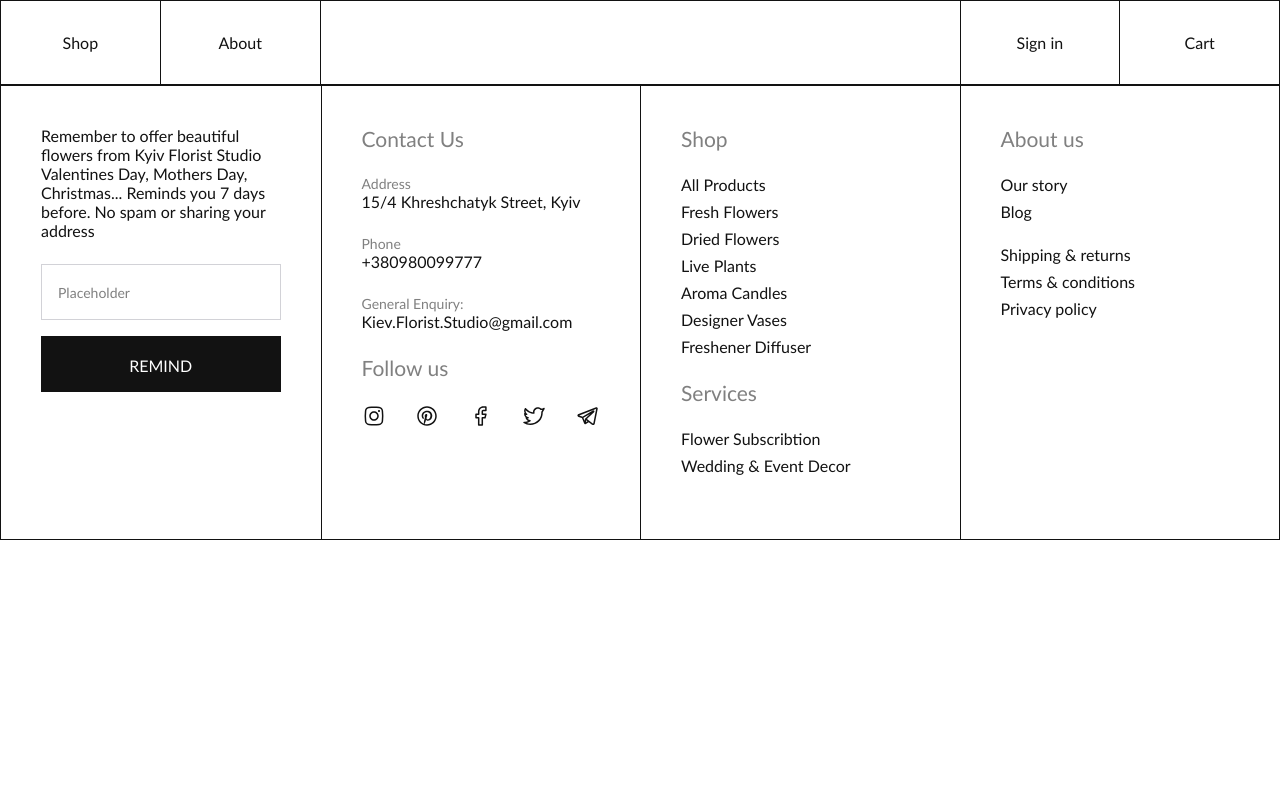
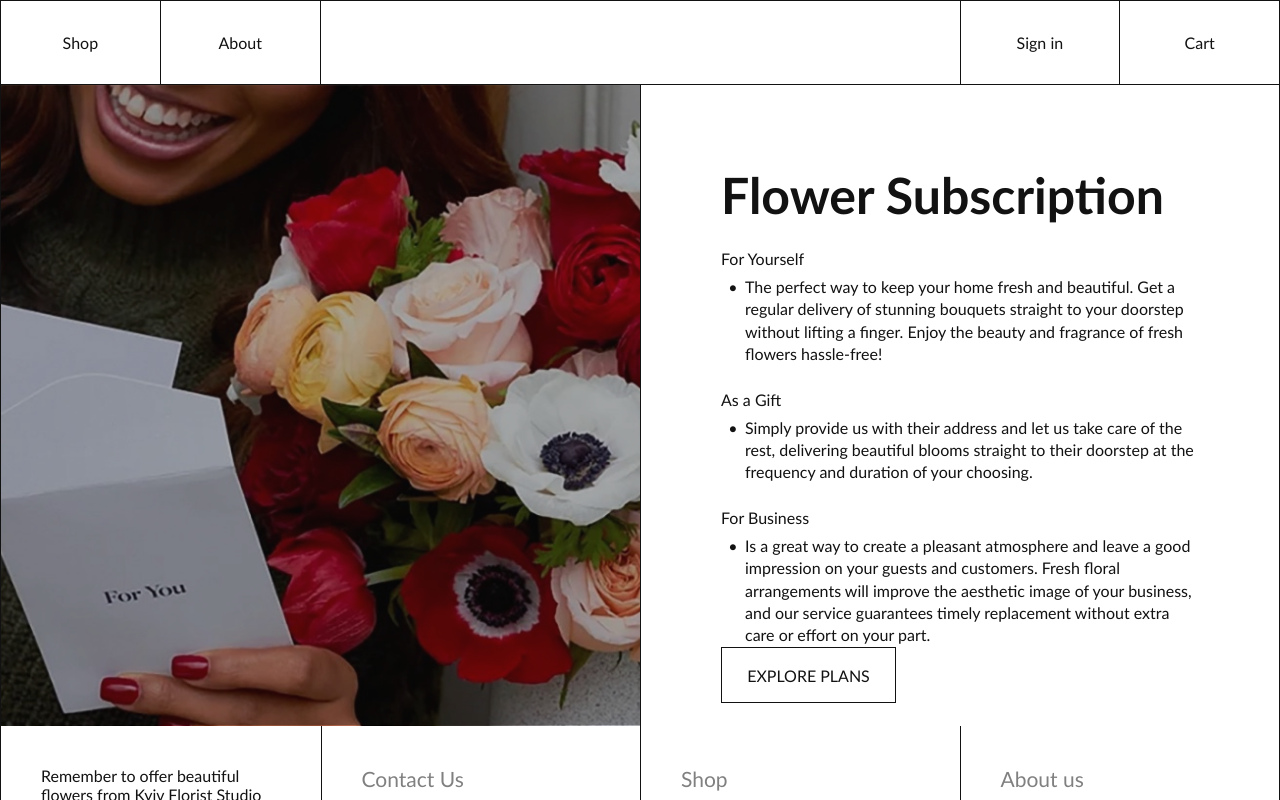
Before and after one commit to Pascal-Adrian/luxe_bouquets, a React (Vite) app: page /subscribtion in a window 1280 px wide. Shown: the top 800 px of the page. Built offline with nearby package versions, Linux system fonts and the light colour scheme.

Commit message:
add first section to subscribtion page

```diff
--- a/src/App.tsx
+++ b/src/App.tsx
@@ -10,6 +10,7 @@ import { useState } from "react";
 import { cart } from "./types/cart_type.tsx";
 import { AppContext } from "./utils/Context.tsx";
 import AboutPage from "./pages/AboutPage/AboutPage.tsx";
+import SubscribtionPage from "./pages/SubscribtionPage/SubscribtionPage.tsx";
 
 function App() {
   const [cartData, setCartData] = useState<cart>([] as cart);
@@ -26,6 +27,7 @@ function App() {
             <Route path="/shop/:category" element={<CategoryPage />} />
             <Route path="/shop/:category/:product" element={<ProductPage />} />
             <Route path="/about" element={<AboutPage />} />
+            <Route path="/subscribtion" element={<SubscribtionPage />} />
           </Routes>
           <Footer />
         </Router>
--- a/src/pages/HomePage/HomePage.tsx
+++ b/src/pages/HomePage/HomePage.tsx
@@ -65,7 +65,7 @@ function HomePage() {
       </section>
       <section className="home-page-about-section">
         <div className="home-page-about-section-left-side">
-          <h1>About us</h1>
+          <h2>About us</h2>
         </div>
         <div className="home-page-about-section-right-side">
           <p className="home-page-about-section-right-side-overline">
@@ -91,7 +91,7 @@ function HomePage() {
       </section>
       <section className="home-page-why-us">
         <div className="home-page-why-us-left-side">
-          <h1>Why choose us?</h1>
+          <h2>Why choose us?</h2>
         </div>
         <div className="home-page-why-us-right-side">
           <div className="home-page-why-us-right-side-section">
@@ -139,7 +139,7 @@ function HomePage() {
       <section className="home-page-talk">
         <div className="home-page-talk-left-side">
           <div className="home-page-talk-left-side-top">
-            <h1>Let's Talk</h1>
+            <h2>Let's Talk</h2>
             <p>
               Enter your number and we'll call you back ASAP to help you with
               any questions or to place an order
@@ -192,7 +192,7 @@ function HomePage() {
         </div>
       </section>
       <section className="home-page-service">
-        <h1>Our Service</h1>
+        <h2 className="home-page-service-title">Our Service</h2>
         <div className="home-page-service-subscription">
           <img
             src="src/assets/images/Secondary_Images/service_image.webp"
@@ -200,13 +200,13 @@ function HomePage() {
           />
           <div className="home-page-service-section">
             <p className="home-page-service-overline">SERVICE</p>
-            <h2>Flower Subscribtion</h2>
+            <h2 className="home-page-service-subtitle">Flower Subscribtion</h2>
             <p>
               Experience the convenience and savings of regular flower
               deliveries with our flexible subscription service - up to 30% more
               profitable than one-time purchases.
             </p>
-            <Link to="/" className="button">
+            <Link to="/subscribtion" className="button">
               subscribe
             </Link>
           </div>
@@ -214,7 +214,9 @@ function HomePage() {
         <div className="home-page-service-events">
           <div className="home-page-service-section">
             <p className="home-page-service-overline">service</p>
-            <h2>Wedding & Event Decor</h2>
+            <h2 className="home-page-service-subtitle">
+              Wedding & Event Decor
+            </h2>
             <p>
               Let our team of expert florists and designers create stunning,
               <br />
@@ -229,7 +231,7 @@ function HomePage() {
         <div className="home-page-service-section">
           <GoogleLogo className="home-page-service-logo" />
           <p className="home-page-service-overline">REVIEWS</p>
-          <h2>Our Clients Say</h2>
+          <h2 className="home-page-service-subtitle">Our Clients Say</h2>
           <div className="home-page-service-review">
             <button
               onClick={handleLeftChevronClick}
--- a/src/pages/HomePage/_home-page.scss
+++ b/src/pages/HomePage/_home-page.scss
@@ -265,7 +265,7 @@
   .home-page-service {
     grid-template-columns: 100%;
 
-    h1 {
+    .home-page-service-title {
       text-align: center;
       padding: 80px;
       border-bottom: $border;
@@ -276,7 +276,7 @@
       margin-bottom: 24px;
     }
 
-    h2 {
+    .home-page-service-subtitle {
       margin-bottom: 16px;
     }
 
@@ -486,7 +486,7 @@
         }
       }
 
-      &-events {
+      .home-page-service-events {
         height: 107vw;
       }
     }
@@ -602,7 +602,7 @@
         width: 100%;
       }
 
-      h1 {
+      .home-page-service-title {
         padding: 40px 16px;
       }
 
@@ -622,8 +622,8 @@
         }
       }
 
-      &-events {
-        height: fit-content;
+      .home-page-service-events {
+        height: max-content;
         min-height: 107vw;
       }
 
--- /dev/null
+++ b/src/pages/SubscribtionPage/SubscribtionPage.tsx
@@ -0,0 +1,55 @@
+function SubscribtionPage() {
+  return (
+    <div id="subscribtion-page">
+      <section className="subscribtion-page-first-section">
+        <img
+          src="src/assets/images/Secondary_Images/subscribtion.jpeg"
+          alt=""
+        />
+        <div className="subscribtion-page-first-section-text-wrapper">
+          <h2>Flower Subscription</h2>
+          <ul>
+            <li>
+              <h6>For Yourself</h6>
+              <p>
+                The perfect way to keep your home fresh and beautiful. Get a
+                regular delivery of stunning bouquets straight to your doorstep
+                without lifting a finger. Enjoy the beauty and fragrance of
+                fresh flowers hassle-free!
+              </p>
+            </li>
+            <li>
+              <h6>As a Gift</h6>
+              <p>
+                Simply provide us with their address and let us take care of the
+                rest, delivering beautiful blooms straight to their doorstep at
+                the frequency and duration of your choosing.
+              </p>
+            </li>
+            <li>
+              <h6>For Business</h6>
+              <p>
+                Is a great way to create a pleasant atmosphere and leave a good
+                impression on your guests and customers. Fresh floral
+                arrangements will improve the aesthetic image of your business,
+                and our service guarantees timely replacement without extra care
+                or effort on your part.
+              </p>
+            </li>
+          </ul>
+          <button className="subscribtion-page-first-section-button">
+            Explore Plans
+          </button>
+        </div>
+      </section>
+      <section className="subscribtion-page-how-work">
+        <div className="subscribtion-page-how-work-left-side">
+
+        </div>
+        <div className="subscribtion-page-how-work-right-side"></div>
+      </section>
+    </div>
+  );
+}
+
+export default SubscribtionPage;
--- /dev/null
+++ b/src/pages/SubscribtionPage/_subscribtion-page.scss
@@ -0,0 +1,62 @@
+#subscribtion-page {
+  .subscribtion-page-first-section {
+    display: grid;
+    grid-template-columns: 50% 50%;
+    height: 50vw;
+
+    img {
+      width: 100%;
+      height: 100%;
+      object-fit: cover;
+    }
+
+    &-text-wrapper {
+      padding: 80px;
+      display: flex;
+      flex-direction: column;
+      border-left: $border;
+
+      h2 {
+        margin-bottom: 24px;
+      }
+
+      ul {
+        display: flex;
+        flex-direction: column;
+        gap: 24px;
+
+        h6 {
+          margin-bottom: 8px;
+        }
+
+        p {
+          $offset: 24px;
+          @include body;
+          margin-left: $offset;
+
+          &::before {
+            content: "•";
+            display: inline-block;
+            margin-left: -$offset;
+            width: $offset;
+            text-align: center;
+          }
+        }
+      }
+    }
+
+    &-button {
+      @include secondary-button;
+      margin-top: auto;
+      width: 175px;
+    }
+
+    &::after {
+      position: absolute;
+      width: calc(50% - 1px);
+      height: 50vw;
+      content: "";
+      background-color: $image-filter;
+    }
+  }
+}
--- a/src/styles/styles.scss
+++ b/src/styles/styles.scss
@@ -4,8 +4,9 @@
 @import "global";
 @import "src/pages/HomePage/home-page";
 @import "src/pages/ShopPage/shop-page";
-@import "src/pages/CategoryPage/category_page.scss";
-@import "src/pages/ProductPage/product_page.scss";
+@import "src/pages/CategoryPage/category-page";
+@import "src/pages/ProductPage/product-page";
+@import "src/pages/SubscribtionPage/subscribtion-page";
 @import "src/pages/AboutPage/about-page";
 @import "src/components/Navbar/navbar";
 @import "src/components/Footer/footer";
```
Also changed, not shown: src/assets/images/Secondary_Images/subscribtion.jpeg (added), src/pages/CategoryPage/_category-page.scss (renamed from src/pages/CategoryPage/_category_page.scss), src/pages/ProductPage/_product-page.scss (renamed from src/pages/ProductPage/_product_page.scss).
